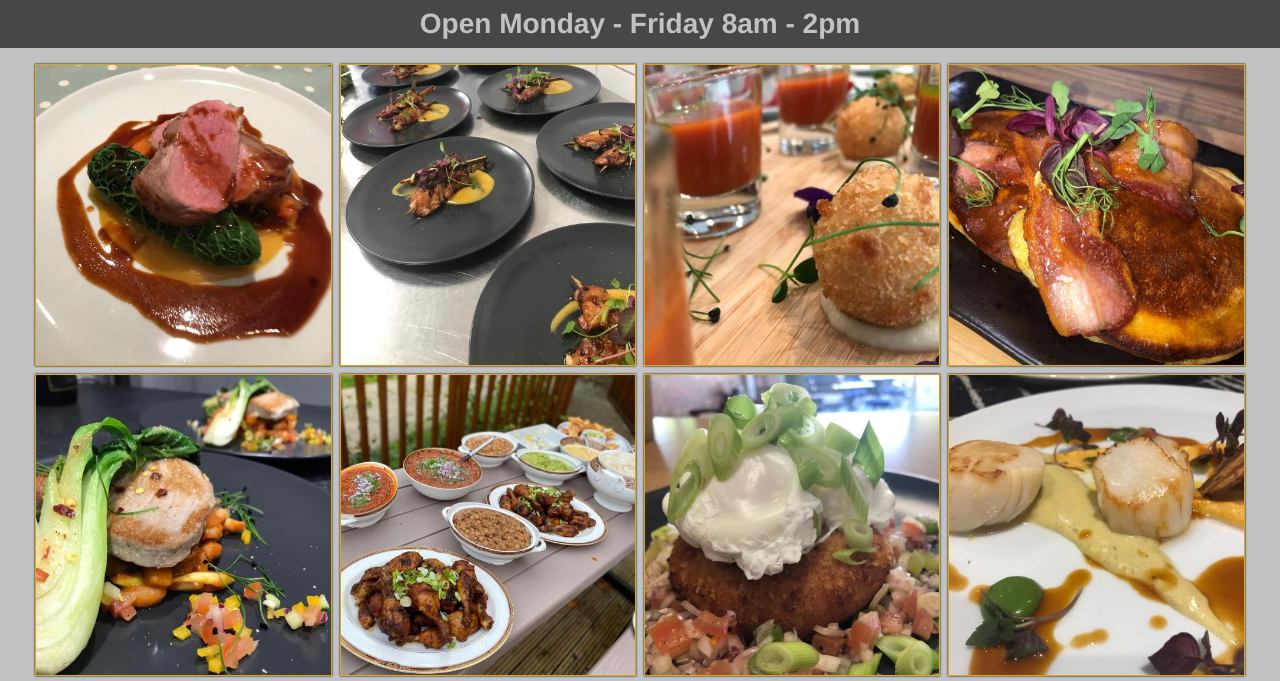
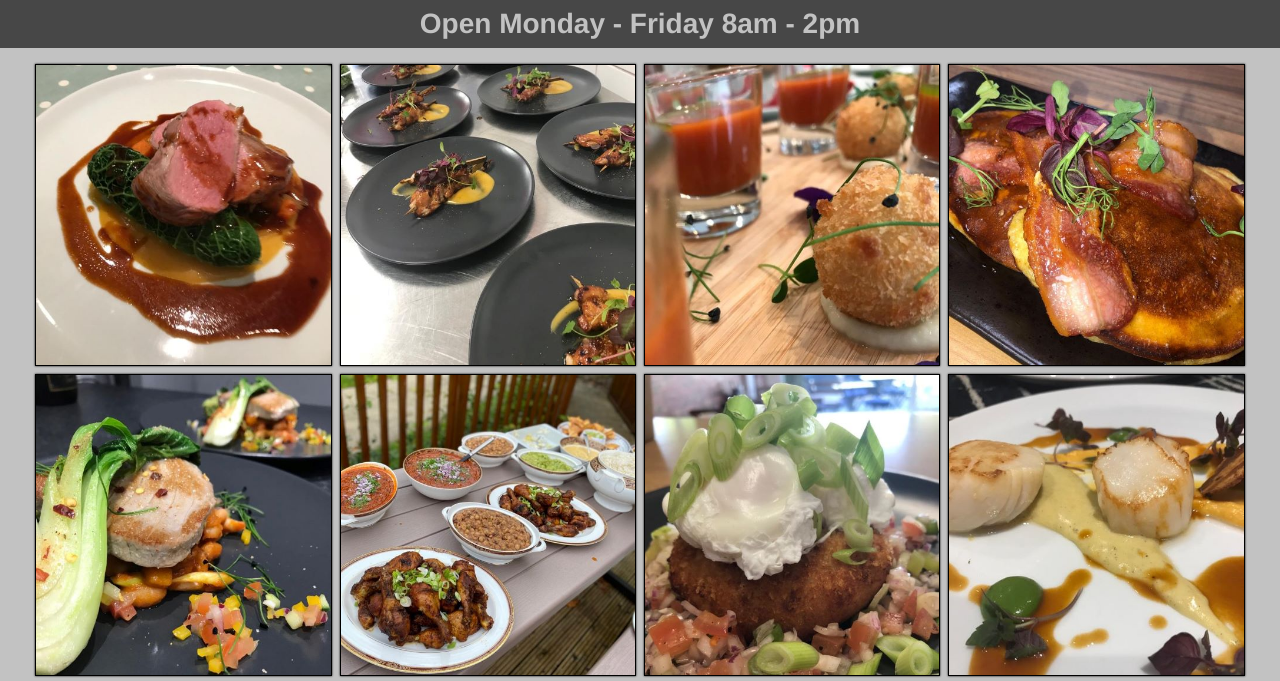
Before and after one commit to drowlands60/eggintons, a plain HTML site: page index.html in a window 1280 px wide. Shown: the part 800-1481 px from the top of the page. Drawn offline with Linux system fonts and the light colour scheme.

Commit message:
black img border

```diff
--- a/resources/css/index.css
+++ b/resources/css/index.css
@@ -171,7 +171,6 @@ nav li:hover {
 
 #gallery-container {
     background-color: rgba(194, 194, 194, 1);
-    /* box-shadow: 0 3vh 3vh rgba(194, 194, 194, 1); */
     width: 96vw;
     padding: 4rem 2vw;
     margin: 0 auto;
@@ -338,7 +337,7 @@ nav li:hover {
         width: 39vw;
         height: auto;
         max-width: 68vh;
-        border: 1px solid goldenrod;
+        border: 1px solid black;
         box-shadow: 0 0 2px rgb(0 0 0);
     }
 
```
